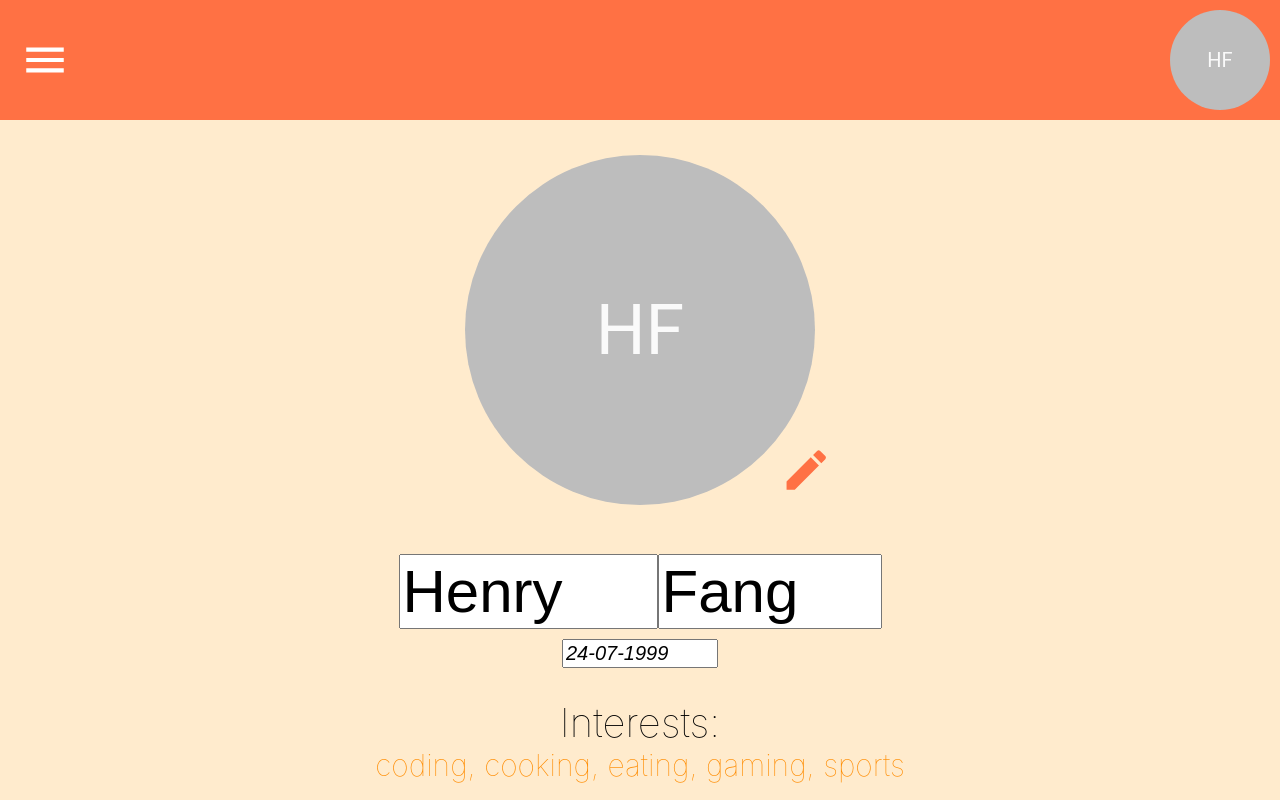
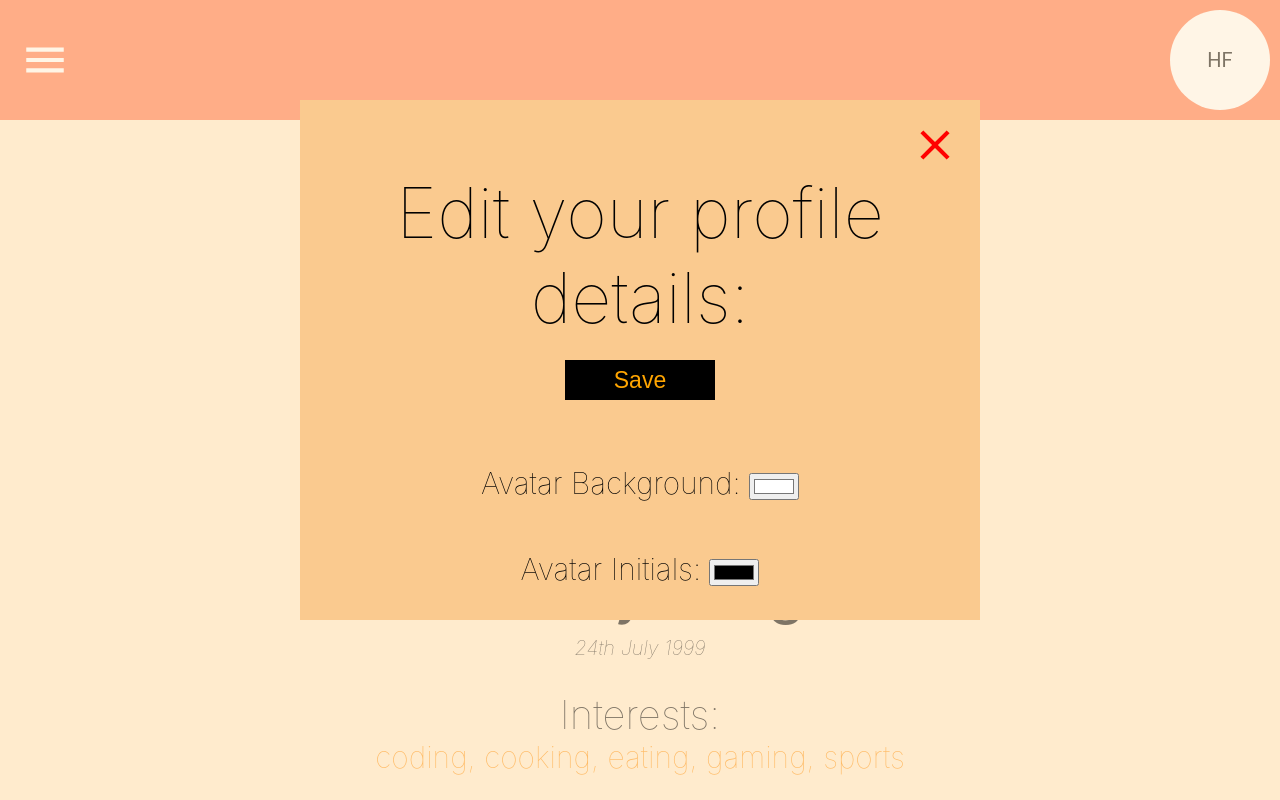
Before and after one commit to hengsCode/MyDay-ToDoApp, a React (Create React App) app: page /profile in a window 1280 px wide. Both pictures are taken after a click on the icon 806 px from the left and 470 px from the top of the page. Built offline with nearby package versions, Linux system fonts and the light colour scheme.

Commit message:
Completed profile editing implementation

```diff
--- a/src/components/ProfileAvatar/index.js
+++ b/src/components/ProfileAvatar/index.js
@@ -1,16 +1,22 @@
 import { React } from "react";
 import { useHistory } from "react-router";
 import { Avatar } from "@material-ui/core";
+import { useSelector } from "react-redux";
 import "./styles.css";
 
 const ProfileAvatar = (props) => {
   const { initial } = props;
+  const { background, init } = useSelector((state) => state.avatar);
   let history = useHistory();
   const handleProfileClick = () => {
     history.push("/profile");
   };
   return (
-    <Avatar className="profile-avatar" onClick={handleProfileClick}>
+    <Avatar
+      className="profile-avatar"
+      onClick={handleProfileClick}
+      style={{ color: init, backgroundColor: background }}
+    >
       {initial}
     </Avatar>
   );
--- /dev/null
+++ b/src/components/ProfileModal/index.js
@@ -0,0 +1,93 @@
+import { React, useState } from "react";
+import { useSelector, useDispatch } from "react-redux";
+import { setAvatar } from "../../redux/slices/avatar.slice";
+import { Close } from "@material-ui/icons";
+import "./styles.css";
+
+const ProfileModal = (props) => {
+  const { firstName, lastName, birthDate, hobbies, handleSubmit, handleEdit } =
+    props;
+  const [firstname, setFirstName] = useState(firstName);
+  const [lastname, setLastName] = useState(lastName);
+  const [birthdate, setBirthDate] = useState(birthDate);
+  const [hobbyList, setHobbyList] = useState(hobbies);
+  const { background, init } = useSelector((state) => state.avatar);
+  const [backgroundCol, setBackgroundCol] = useState(background);
+  const [initCol, setInitCol] = useState(init);
+  const dispatch = useDispatch();
+
+  const handleFormSubmit = () => {
+    const newDetails = {
+      firstName: firstname,
+      lastName: lastname,
+      birthDate: birthdate,
+      hobbies: hobbyList,
+    };
+    dispatch(setAvatar({ background: backgroundCol, init: initCol }));
+    handleSubmit(newDetails);
+  };
+
+  const handleFirstNameChange = (e) => {
+    setFirstName(e.target.value);
+  };
+  const handleLastNameChange = (e) => {
+    setLastName(e.target.value);
+  };
+
+  const handleBirthDateChange = (e) => {
+    setBirthDate(e.target.value);
+  };
+
+  const handleBgChange = (e) => {
+    setBackgroundCol(e.target.value);
+  };
+
+  const handleInitChange = (e) => {
+    setInitCol(e.target.value);
+  };
+
+  return (
+    <div className="edit-profile-modal">
+      <div className="edit-profile-content">
+        <Close className="edit-profile-exit-icon" onClick={handleEdit} />
+        <div className="edit-profile-header">Edit your profile details:</div>
+        <div className="edit-profile-submit-container">
+          <button className="edit-profile-submit" onClick={handleFormSubmit}>
+            Save
+          </button>
+        </div>
+        <div className="edit-profile-field">
+          <text>Avatar Background: </text>
+          <input type="color" value={background} onChange={handleBgChange} />
+        </div>
+        <div className="edit-profile-field">
+          <text>Avatar Initials: </text>
+          <input type="color" value={initCol} onChange={handleInitChange} />
+        </div>
+        <div className="edit-profile-field">
+          <text>First Name: </text>
+          <input
+            type="text"
+            value={firstname}
+            onChange={handleFirstNameChange}
+          />
+        </div>
+        <div className="edit-profile-field">
+          <text>Last Name: </text>
+
+          <input type="text" value={lastname} onChange={handleLastNameChange} />
+        </div>
+        <div className="edit-profile-field">
+          <text>Birth Date: </text>
+          <input
+            type="date"
+            value={birthdate}
+            onChange={handleBirthDateChange}
+          />
+        </div>
+      </div>
+    </div>
+  );
+};
+
+export default ProfileModal;
--- /dev/null
+++ b/src/components/ProfileModal/styles.css
@@ -0,0 +1,120 @@
+.edit-profile-modal {
+  display: flex;
+  position: fixed;
+  height: 100%;
+  width: 100%;
+  justify-content: center;
+  z-index: 90;
+  animation: fadeIn 1s;
+}
+
+@keyframes fadeIn {
+  0% {
+    transform: translateY(-100%);
+  }
+  100% {
+    transform: translateY(0);
+  }
+}
+
+.edit-profile-content {
+  display: flex;
+  flex-direction: column;
+  background-color: rgb(250, 202, 143);
+  max-height: 60%;
+  overflow: auto;
+  width: 50%;
+  align-items: center;
+  z-index: 92;
+  margin-top: 100px;
+  padding: 20px;
+}
+.edit-profile-header {
+  text-align: center;
+  font-size: 70px;
+  font-weight: lighter;
+  padding: 0 0 10px 0;
+}
+.edit-profile-exit-icon {
+  align-self: flex-end;
+  cursor: pointer;
+  font-size: 50px !important;
+  color: red;
+}
+.edit-profile-exit-icon:hover {
+  opacity: 0.5;
+}
+.edit-profile-field {
+  font-size: 30px;
+  padding: 25px;
+  font-weight: lighter;
+}
+
+input[type="text"] {
+  background: transparent;
+  align-self: center;
+  font-size: 28px;
+  text-transform: capitalize;
+  border: none;
+  border-bottom: solid 1px black;
+}
+input[type="text"]:hover {
+  background: #ff7144;
+  color: whitesmoke;
+  border-bottom: solid 1px whitesmoke;
+}
+input[type="text"]:focus {
+  outline: none;
+  background: #ff7144;
+  color: white;
+  border-bottom: solid 1px white;
+}
+input[type="date"] {
+  appearance: none;
+  background: transparent;
+  font-size: 28px;
+  border: none;
+  border-bottom: solid 1px black;
+  cursor: text;
+}
+input[type="date"]:hover {
+  background: #ff7144;
+  color: whitesmoke;
+  border-bottom: solid 1px whitesmoke;
+}
+input[type="date"]:focus {
+  outline: none;
+  background: #ff7144;
+  color: white;
+  border-bottom: solid 1px white;
+}
+
+input[type="date"]:focus::-webkit-calendar-picker-indicator {
+  filter: invert(1);
+}
+input[type="date"]:hover::-webkit-calendar-picker-indicator {
+  filter: invert(1);
+  cursor: pointer;
+}
+.edit-profile-submit-container {
+  height: 45px;
+  margin: 10px 0 40px 0;
+}
+.edit-profile-submit {
+  border: none;
+  background: black;
+  color: orange;
+  font-size: 23px;
+  height: 40px;
+  width: 150px;
+  cursor: pointer;
+  transition: 0.3s ease;
+}
+.edit-profile-submit:hover {
+  background: darkgrey;
+  color: black;
+  font-size: 25px;
+  height: 45px;
+  width: 155px;
+  transition: 0.3s ease;
+}
--- a/src/components/TaskList/ToDoComponent/index.js
+++ b/src/components/TaskList/ToDoComponent/index.js
@@ -9,9 +9,7 @@ const ToDoComponent = (props) => {
   const [loading, isLoading] = useState(false);
 
   useEffect(() => {
-    // if (open) {
     addDragListener();
-    // }
     isLoading(true);
   }, [loading]);
 
--- a/src/pages/Profile/index.js
+++ b/src/pages/Profile/index.js
@@ -1,69 +1,66 @@
 import { React, useState } from "react";
 import HomeHeader from "../../components/HomePage/HomeHeader";
 import ProfileAvatar from "../../components/ProfileAvatar";
+import ProfileModal from "../../components/ProfileModal";
 import { Edit } from "@material-ui/icons";
+import moment from "moment";
 import "./styles.css";
 
 const profileDetails = {
   firstName: "henry",
   lastName: "fang",
-  birthDate: "24-07-1999",
+  birthDate: "1999-07-24",
   hobbies: ["coding", "cooking", "eating", "gaming", "sports"],
 };
 
-const Profile = () => {
+const Profile = (props) => {
   const [details, setDetails] = useState(profileDetails);
-  const [editingDetails, setEditingDetails] = useState(details);
   const [editing, setEditing] = useState(false);
 
   const handleEdit = () => {
     setEditing(!editing);
-    if (editing == false) {
-      setEditing(editingDetails);
+  };
+
+  const handleSubmit = (newDetails) => {
+    setDetails(newDetails);
+    setEditing(!editing);
+  };
+
+  const handleClickAway = (e) => {
+    if (editing) {
+      if (!document.querySelector(".edit-profile-content").contains(e.target)) {
+        setEditing(false);
+      }
     }
   };
 
-  const handleFirstNameChange = (e) => {
-    setEditingDetails({ ...editingDetails, firstName: e.target.value });
-  };
-
-  const handleLastNameChange = (e) => {
-    setEditingDetails({ ...editingDetails, lastName: e.target.value });
-  };
   return (
-    <div className="profile-page-container">
+    <div onClick={handleClickAway}>
+      {editing && (
+        <ProfileModal
+          firstName={details.firstName}
+          lastName={details.lastName}
+          birthDate={details.birthDate}
+          hobbies={details.hobbies}
+          handleSubmit={handleSubmit}
+          handleEdit={handleEdit}
+        />
+      )}
+      <div
+        className="profile-page-container"
+        style={{ opacity: editing ? 0.5 : 1 }}
+      >
         <HomeHeader />
         <div className="profile-user-content">
           <div className="profile-avatar-icon">
             <ProfileAvatar initial="HF" />
             <Edit className="edit-profile-icon" onClick={handleEdit} />
           </div>
-        <form className="profile-user-details">
-          <div>
-            <input
-              className="profile-user-name"
-              type="text"
-              value={editingDetails.firstName}
-              onChange={handleFirstNameChange}
-              disabled={!editing}
-              size={details.firstName.length}
-            />
-            <input
-              className="profile-user-name"
-              type="text"
-              value={editingDetails.lastName}
-              onChange={handleLastNameChange}
-              disabled={!editing}
-              size={details.lastName.length}
-            />
-          </div>
-          <input
-            className="profile-user-birth"
-            type="text"
-            value={details.birthDate}
-            disabled={!editing}
-            size={details.birthDate.length}
-          />
+          <div className="profile-user-details">
+            <text className="profile-user-name">{`${details.firstName} ${details.lastName}`}</text>
+            <text className="profile-user-birth">{`${moment(
+              details.birthDate
+            ).format("Do MMMM YYYY")}`}</text>
             <text className="profile-hobby-header">Interests: </text>
             <div className="profile-user-hobby-list">
               {profileDetails.hobbies.map((hobby, index) => {
@@ -77,7 +74,8 @@ const Profile = () => {
                 );
               })}
             </div>
-        </form>
+          </div>
+        </div>
       </div>
     </div>
   );
--- a/src/pages/Profile/styles.css
+++ b/src/pages/Profile/styles.css
@@ -54,13 +54,3 @@
   color: darkorange;
   font-weight: lighter;
 }
-input[type="text"]:disabled {
-  background: none;
-  border: none;
-  text-align: center;
-  align-self: center;
-}
-input[type="text"] {
-  width: fit-content;
-  align-self: center;
-}
--- a/src/redux/reducer/index.js
+++ b/src/redux/reducer/index.js
@@ -1,7 +1,9 @@
 import { combineReducers } from "@reduxjs/toolkit";
 
 import categoryReducer from "../slices/category.slice";
+import avatarReducer from "../slices/avatar.slice";
 
 export default combineReducers({
   category: categoryReducer,
+  avatar: avatarReducer,
 });
--- /dev/null
+++ b/src/redux/slices/avatar.slice.js
@@ -0,0 +1,21 @@
+import { createSlice } from "@reduxjs/toolkit";
+
+const avatar = localStorage.getItem("avatar")
+  ? JSON.parse(localStorage.getItem("avatar"))
+  : { background: "#FFFFFF", init: "#000000" };
+
+const avatarSlice = createSlice({
+  name: "avatar",
+  initialState: avatar,
+  reducers: {
+    setAvatar(state, action) {
+      const { background, init } = action.payload;
+      state.background = background;
+      state.init = init;
+    },
+  },
+});
+
+export const { setAvatar } = avatarSlice.actions;
+
+export default avatarSlice.reducer;
```
Lines whose indentation alone changed are shown as unchanged.
